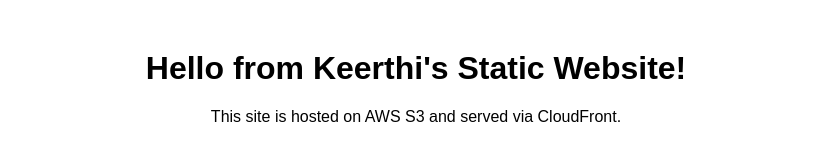
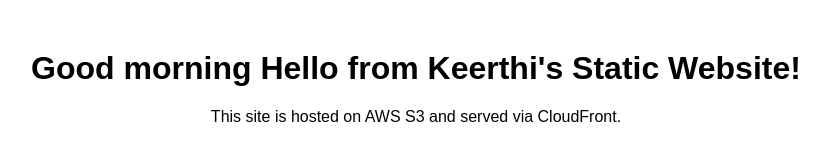
Before and after one commit to K102eethi/Project-27, a plain HTML site: page index.html in a window 1280 px wide. Shown: the whole page, without its empty margins (224-1053 px from the left). Drawn offline with Linux system fonts and the light colour scheme.

Commit message:
Update index.html

```diff
--- a/index.html
+++ b/index.html
@@ -12,7 +12,7 @@
   </style>
 </head>
 <body>
-  <h1>Hello from Keerthi's Static Website!</h1>
+  <h1>Good morning Hello from Keerthi's Static Website!</h1>
   <p>This site is hosted on AWS S3 and served via CloudFront.</p>
 </body>
 </html>
```
